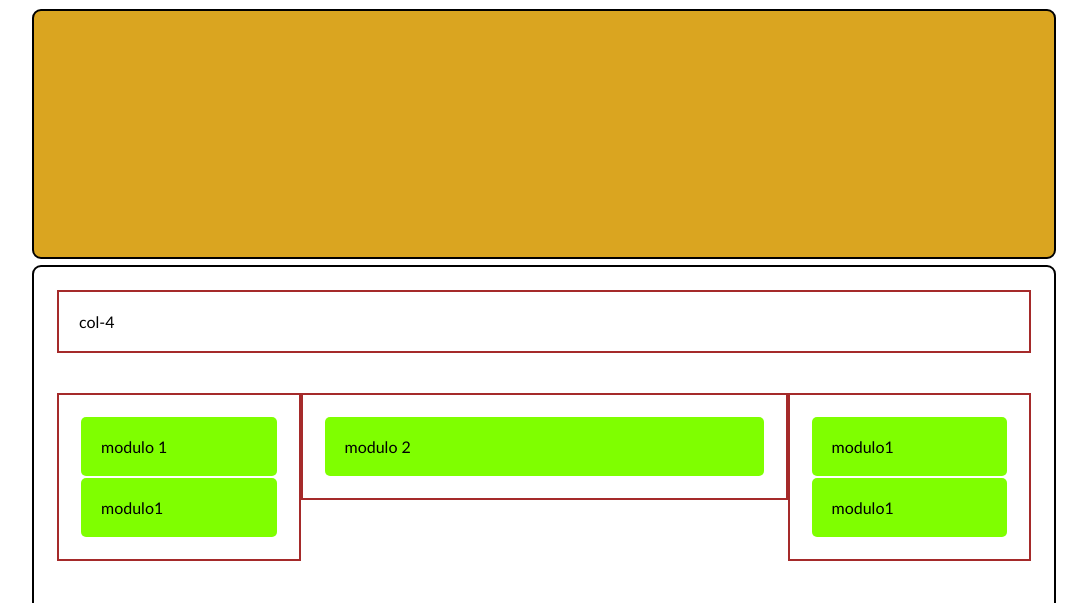
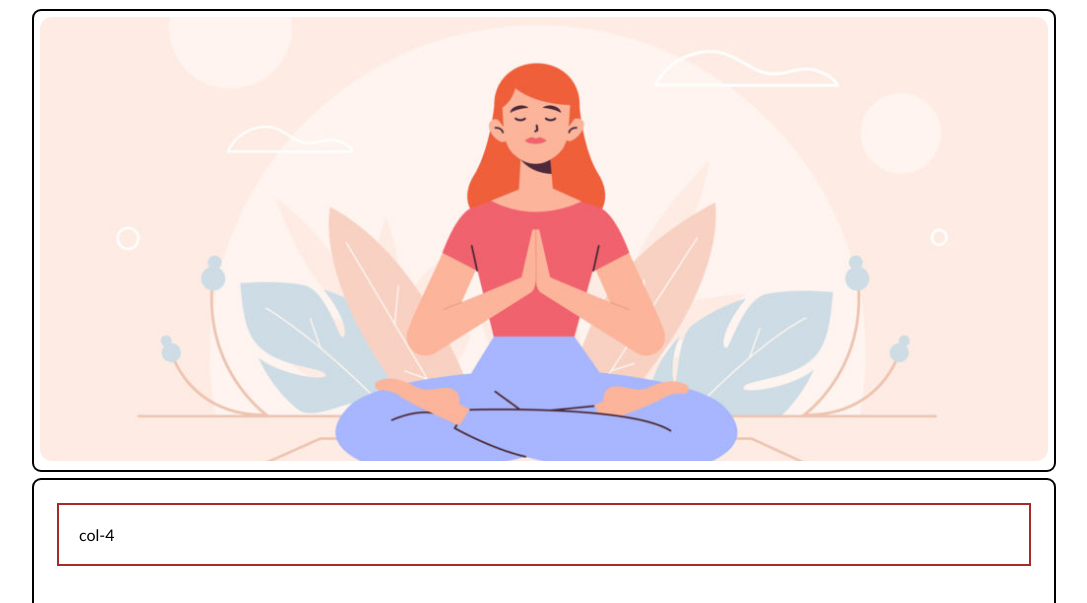
Before and after one commit to stefanom13/htmlcss-wp, a plain HTML site: page index.html in a window 1280 px wide. Shown: the part 137-740 px from the top of the page, without its empty margins (96-1183 px from the left). Drawn offline with Linux system fonts and the light colour scheme.

Commit message:
inserimento banner

```diff
--- a/index.html
+++ b/index.html
@@ -16,6 +16,9 @@
             <div class="img-logo ">
                 <img src="img/logo.png" alt="logo">
             </div>
+
+            <!-- inserimento barra  navigazione -->
+
             <nav>
                 <ul>
                     <li>Featuries</li>
@@ -29,10 +32,12 @@
         </div>
     </header>
 
+    <!-- inserimento banner  -->
+
     <main>
        <section id="cont">
-           <div class="container">
-
+           <div class="container banner">
+             <img class="ban" src="img/banner.jpg" alt="banner">
            </div>
        </section>
 
--- a/style.css
+++ b/style.css
@@ -62,8 +62,9 @@ li {
 
 /* main */
 
+}
+
 #cont .container {
-  min-height: 250px;
   background-color: goldenrod;
 }
 
@@ -110,3 +111,9 @@ li {
   background-color: chartreuse;
   margin: 2px;
 }
+
+.ban{
+    height: 450px;
+    border-radius: 15px;
+    object-fit: cover;
+}
```
